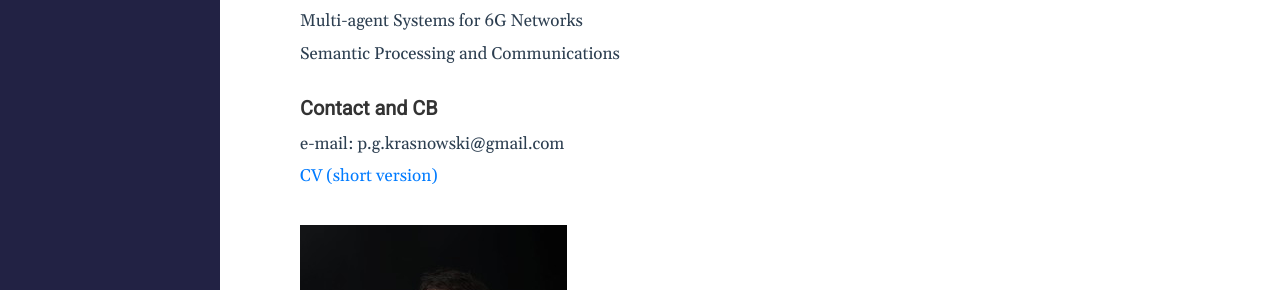
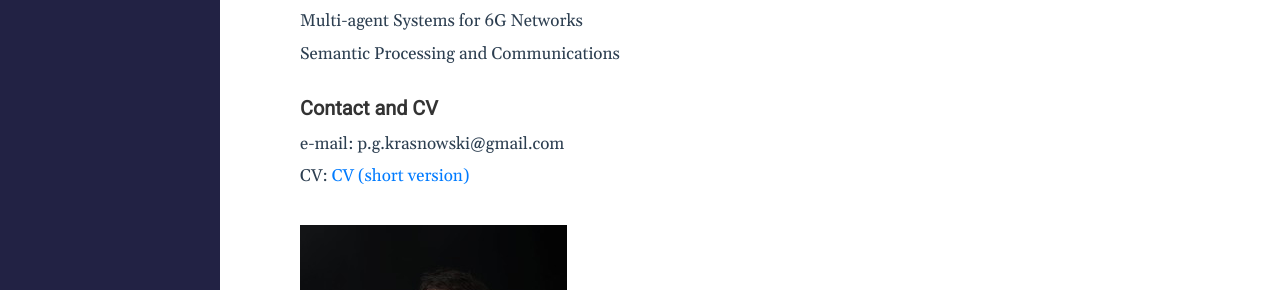
Before and after one commit to PiotrKrasnowski/piotrkrasnowski.github.io, a Jekyll site: the page built from index.md, in a window 1280 px wide. Shown: the part 391-681 px from the top of the page. Built offline with Jekyll 4.4.1, drawn with Linux system fonts in a browser that asks for light colours.

```diff
--- a/index.md
+++ b/index.md
@@ -14,8 +14,8 @@ Trustworthy and Verified AI \
 Multi-agent Systems for 6G Networks \
 Semantic Processing and Communications
 
-### Contact and CB
+### Contact and CV
 e-mail: p.g.krasnowski@gmail.com \
-[CV (short version)](/public/img/Krasnowski_CV_2026.pdf) \
+CV: [CV (short version)](/public/img/Krasnowski_CV_2026.pdf) \
 \
 ![profile picture](/public/img/profile_photo.jpg)
```
